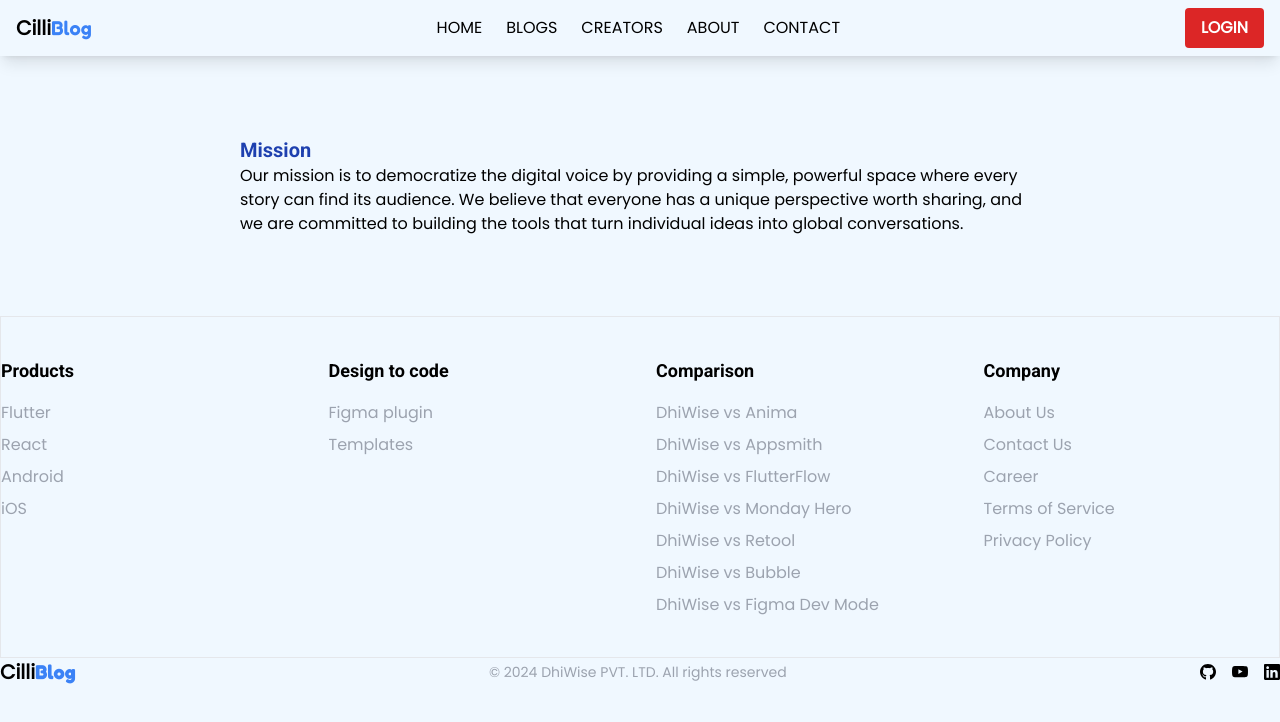
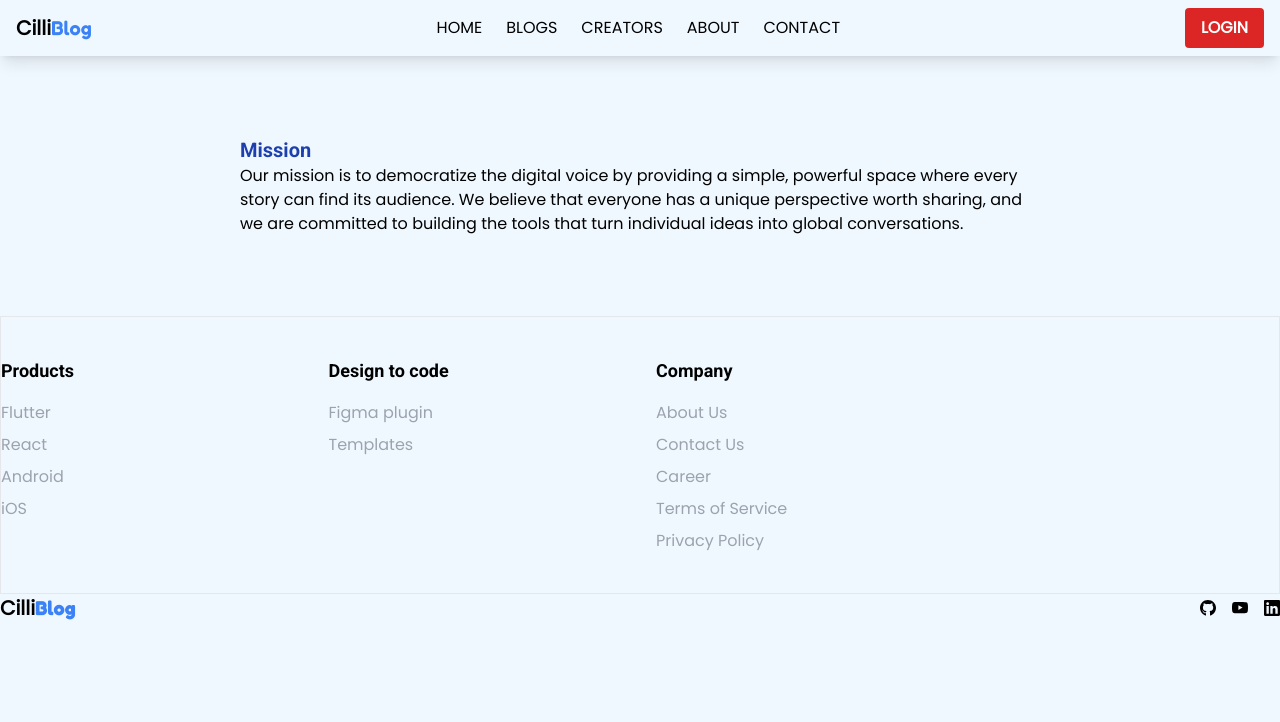
Before and after one commit to KARAN-2209/blog-app, a React (Vite) app in the folder frontend/: page /about in a window 1280 px wide. Shown: the top 722 px of the page. Built offline with nearby package versions, Linux system fonts and the light colour scheme; no server answers.

Commit message:
Update Footer.jsx

```diff
--- a/frontend/src/components/Footer.jsx
+++ b/frontend/src/components/Footer.jsx
@@ -50,47 +50,6 @@ const Footer = () => {
           </div>
 
           <div className=" text-center md:text-start">
-            <h2 className="text-lg font-semibold mb-4">Comparison</h2>
-            <ul className="space-y-2">
-              <li>
-                <a href="#" className="text-gray-400 hover:text-white">
-                  DhiWise vs Anima
-                </a>
-              </li>
-              <li>
-                <a href="#" className="text-gray-400 hover:text-white">
-                  DhiWise vs Appsmith
-                </a>
-              </li>
-              <li>
-                <a href="#" className="text-gray-400 hover:text-white">
-                  DhiWise vs FlutterFlow
-                </a>
-              </li>
-              <li>
-                <a href="#" className="text-gray-400 hover:text-white">
-                  DhiWise vs Monday Hero
-                </a>
-              </li>
-              <li>
-                <a href="#" className="text-gray-400 hover:text-white">
-                  DhiWise vs Retool
-                </a>
-              </li>
-
-              <li>
-                <a href="#" className="text-gray-400 hover:text-white">
-                  DhiWise vs Bubble
-                </a>
-              </li>
-              <li>
-                <a href="#" className="text-gray-400 hover:text-white">
-                  DhiWise vs Figma Dev Mode
-                </a>
-              </li>
-            </ul>
-          </div>
-          <div className=" text-center md:text-start">
             <h2 className="text-lg font-semibold mb-4">Company</h2>
             <ul className="space-y-2">
               <li>
@@ -126,9 +85,6 @@ const Footer = () => {
         <div className="text-xl font-semibold hidden md:flex">
           Cilli<span className="text-blue-500 font-bold">Blog</span>
         </div>
-        <div className="text-gray-400 text-sm hidden md:flex">
-          <p>&copy; 2024 DhiWise PVT. LTD. All rights reserved</p>
-        </div>
         <div className="mt-4 md:mt-0 flex space-x-4">
           <a href="#">
             <FaGithub className="h-6" />
```
